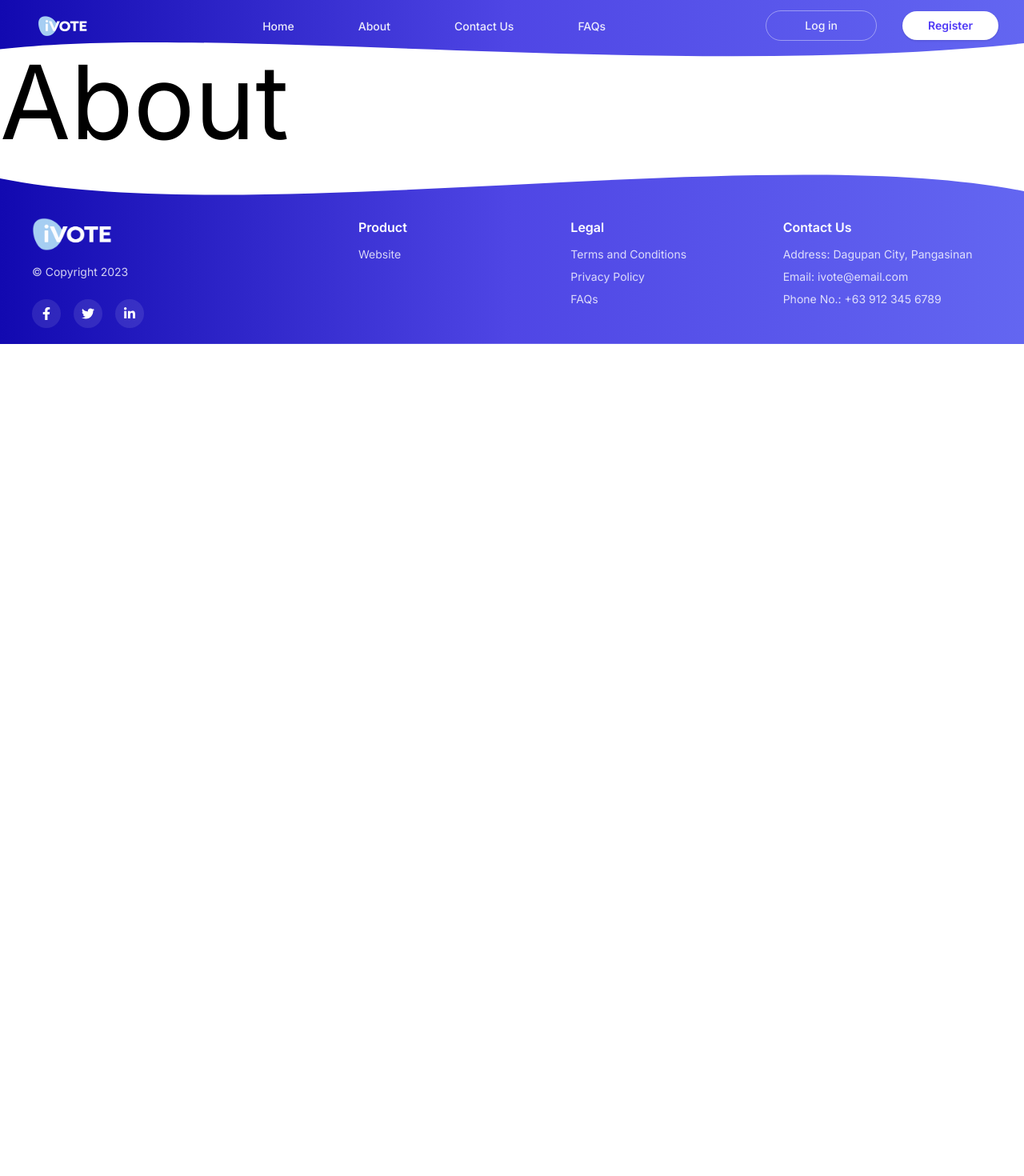
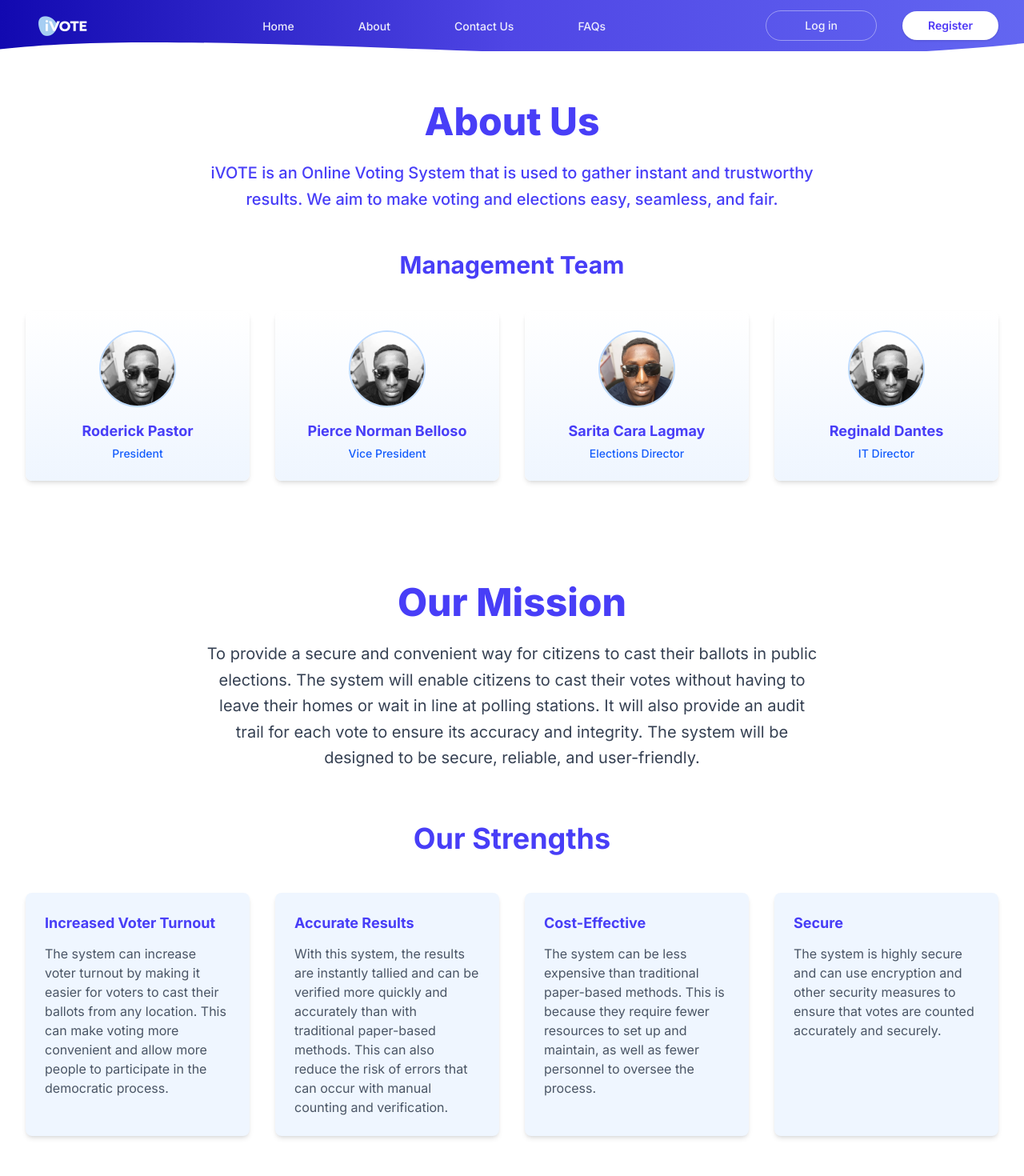
Before and after one commit to david-taiwo/i-VOTE-, a Next.js app: page /about in a window 1280 px wide. Shown: the top 1470 px of the page at 80% size. Before the commit the page ends 800 px from the top, so only its background shows below. Built offline with nearby package versions, Linux system fonts and the light colour scheme.

Commit message:
completed the about section and its responsiveness

```diff
--- a/app/(public)/about/page.tsx
+++ b/app/(public)/about/page.tsx
@@ -1,11 +1,141 @@
 import React from 'react'
+import Image from 'next/image'
 
-const page = () => {
+const About = () => {
+  const teamMembers = [
+    {
+      name: "Roderick Pastor",
+      title: "President",
+      image: "/profImg1.jpg"
+    },
+    {
+      name: "Pierce Norman Belloso",
+      title: "Vice President",
+      image: "/profImg1.jpg"
+    },
+    {
+      name: "Sarita Cara Lagmay",
+      title: "Elections Director",
+      image: "/profImg2.jpg"
+    },
+    {
+      name: "Reginald Dantes",
+      title: "IT Director",
+      image: "/profImg1.jpg"
+    }
+  ]
+
+  const strengths = [
+    {
+      title: "Increased Voter Turnout",
+      description: "The system can increase voter turnout by making it easier for voters to cast their ballots from any location. This can make voting more convenient and allow more people to participate in the democratic process."
+    },
+    {
+      title: "Accurate Results",
+      description: "With this system, the results are instantly tallied and can be verified more quickly and accurately than with traditional paper-based methods. This can also reduce the risk of errors that can occur with manual counting and verification."
+    },
+    {
+      title: "Cost-Effective",
+      description: "The system can be less expensive than traditional paper-based methods. This is because they require fewer resources to set up and maintain, as well as fewer personnel to oversee the process."
+    },
+    {
+      title: "Secure",
+      description: "The system is highly secure and can use encryption and other security measures to ensure that votes are counted accurately and securely."
+    }
+  ]
+
   return (
     <div>
-      <h1 className='text-9xl'>About</h1>
+      {/* About Us Section */}
+      <section className="bg-white py-16 px-6 md:px-8">
+        <div className="max-w-7xl mx-auto text-center text-[#483ef7]">
+          {/* About Us Title */}
+          <h2 className="text-4xl md:text-5xl font-extrabold mb-6">
+            About Us
+          </h2>
+
+          <p className="text-lg md:text-xl max-w-3xl mx-auto mb-12 leading-relaxed font-medium">
+            iVOTE is an Online Voting System that is used to gather instant and trustworthy results. We aim to make voting and elections easy, seamless, and fair.
+          </p>
+
+          {/* Management Team Title */}
+          <h3 className="text-2xl md:text-3xl font-bold mb-10">
+            Management Team
+          </h3>
+
+          {/* Management Team Grid */}
+          <div className="grid grid-cols-1 sm:grid-cols-2 lg:grid-cols-4 gap-6 md:gap-8">
+            {teamMembers.map((member, index) => (
+              <div
+                key={index}
+                className="bg-gradient-to-t from-blue-50 to-white rounded-lg p-6 text-center shadow-md hover:shadow-lg transition-shadow duration-300"
+              >
+                {/* Team Member Image */}
+                <div className="w-24 h-24 mx-auto mb-4 rounded-full overflow-hidden flex items-center justify-center border-2 border-blue-200">
+                  <Image
+                    src={member.image}
+                    alt={member.name}
+                    width={96}
+                    height={96}
+                    className="object-cover w-full h-full"
+                  />
+                </div>
+
+                {/* Team Member Name */}
+                <h4 className="text-lg font-bold mb-1">
+                  {member.name}
+                </h4>
+
+                {/* Team Member Title */}
+                <p className="text-sm text-blue-600 font-medium">
+                  {member.title}
+                </p>
+              </div>
+            ))}
+          </div>
+        </div>
+      </section>
+
+      {/* Mission & Strengths Section */}
+      <section className="bg-white py-16 px-6 md:px-8">
+        <div className="max-w-7xl mx-auto text-[#483ef7]">
+          {/* Mission Section */}
+          <div className="text-center mb-16">
+            <h2 className="text-4xl md:text-5xl font-extrabold mb-6">
+              Our Mission
+            </h2>
+            <p className="text-lg md:text-xl text-gray-700 max-w-3xl mx-auto leading-relaxed">
+              To provide a secure and convenient way for citizens to cast their ballots in public elections. The system will enable citizens to cast their votes without having to leave their homes or wait in line at polling stations. It will also provide an audit trail for each vote to ensure its accuracy and integrity. The system will be designed to be secure, reliable, and user-friendly.
+            </p>
+          </div>
+
+          {/* Strengths Section */}
+          <div>
+            <h3 className="text-3xl md:text-4xl font-bold text-center mb-12">
+              Our Strengths
+            </h3>
+
+            {/* Strengths Grid */}
+            <div className="grid grid-cols-1 sm:grid-cols-2 lg:grid-cols-4 gap-6 md:gap-8">
+              {strengths.map((strength, index) => (
+                <div
+                  key={index}
+                  className="bg-blue-50 p-6 rounded-lg shadow-md hover:shadow-lg transition-shadow duration-300"
+                >
+                  <h4 className="text-lg font-bold mb-3">
+                    {strength.title}
+                  </h4>
+                  <p className="text-gray-600">
+                    {strength.description}
+                  </p>
+                </div>
+              ))}
+            </div>
+          </div>
+        </div>
+      </section>
     </div>
   )
 }
 
-export default page
+export default About
--- a/app/(public)/page.tsx
+++ b/app/(public)/page.tsx
@@ -6,11 +6,12 @@ import Link from 'next/link'
 const Home = () => {
   return (
     <div>
+
       {/* Hero Section */}
       <section className="relative lg:min-h-[85vh] bg-white flex items-center">
       {/* <div className="absolute inset-0 bg-gradient-to-br from-indigo-50 via-white to-blue-50 -z-10" /> */}
 
-      <div className="w-full max-w-7xl mx-auto px-6 md:px-8 lg:px-12 text-[#1209b0]">
+      <div className="w-full max-w-7xl mx-auto px-6 md:px-8 lg:px-12 text-[#483ef7]">
         <div className="grid grid-cols-1 lg:grid-cols-12 items-center gap-10 lg:gap-0">
 
           {/* TEXT COL */}
@@ -62,11 +63,11 @@ const Home = () => {
       </section>
 
       {/* How It Works Section */}
-      <section className='flex flex-col items-center justify-center'>
+      <section className='flex flex-col items-center justify-center text-[#483ef7]'>
         <div aria-label="Three step process" className="w-full flex ">
           <div className="w-full">
             <div
-              className="relative bg-[#1209b0] h-auto md:h-[27vh] py-8 md:py-0 shadow-[inset_0_2px_0_rgba(0,0,0,0.06)]"
+              className="relative bg-[#180ddb] h-auto md:h-[27vh] py-8 md:py-0 shadow-[inset_0_2px_0_rgba(0,0,0,0.06)]"
             >
               {/* Mobile/Tablet layout wrapper */}
               {/* <div className="h-full max-w-full mx-auto px-4 sm:px-6 md:px-8 flex flex-col md:flex-row md:items-center gap-0 md:gap-8"> */}
@@ -75,7 +76,7 @@ const Home = () => {
                 <div
                   className="w-full sm:w-80 md:shrink-0 md:rounded-t-2xl md:w-[300px] translate-y-[-30%] md:translate-y-[-5%] rounded-t-2xl  h-auto md:h-[30vh] bg-[#c6ddf5] "
                 >
-                  <div className=" rounded-2xl md:rounded-t-xl p-5 sm:p-6 md:p-3.5 md:pt-13 md:px-6 text-center md:text-left text-[#1209b0]">
+                  <div className=" rounded-2xl md:rounded-t-xl p-5 sm:p-6 md:p-3.5 md:pt-13 md:px-6 text-center md:text-left">
                     <div className='mb-3.5'>
                       <div className="text-xs font-medium uppercase tracking-wide">
                         Step 1
@@ -92,7 +93,7 @@ const Home = () => {
                     <div className="mt-3 sm:mt-2 text-center">
                       <Link
                         href="#"
-                        className="inline-block text-[.7rem] font-semibold px-4 py-1 rounded-full bg-white border border-[#1209b0] text- shadow-md hover:shadow-lg hover:scale-105 transition-all duration-200 focus:outline-none focus:ring-2 focus:ring-[#1209b0] focus:ring-offset-2"
+                        className="inline-block text-[.7rem] font-semibold px-4 py-1 rounded-full bg-white border border-[#180ddb] text- shadow-md hover:shadow-lg hover:scale-105 transition-all duration-200 focus:outline-none focus:ring-2 focus:ring-[#1209b0] focus:ring-offset-2"
                         aria-label="Register as a Voter"
                       >
                         Register as a Voter
@@ -140,7 +141,7 @@ const Home = () => {
         </div>
 
         <div className='bg-[#c6ddf5] w-full flex items-center justify-center h-auto md:h-45'>
-          <div className='w-full mx-auto px-3 md:px-8 lg:px-12 py-6 text-[#1209b0]'>
+          <div className='w-full mx-auto px-3 md:px-8 lg:px-12 py-6 '>
             <h3 className='text-xl md:text-2xl font-semibold text-center'>
               Make your decision-making process more modern, safe, and efficient with iVOTE
             </h3>
@@ -151,8 +152,8 @@ const Home = () => {
         </div>
       </section>
       {/* Features Section */}
-      <section className='relative md:max-h-[70vh] bg-white flex overflow-hidden'>
-        <div className='max-w-7xl mx-auto px-4 sm:px-6 lg:px-8 py-2 md:py-5 md:pb-20 text-[#1209b0]'>
+      <section className='relative md:max-h-[70vh] bg-white flex overflow-hidden text-[#483ef7]'>
+        <div className='max-w-7xl mx-auto px-4 sm:px-6 lg:px-8 py-2 md:py-5 md:pb-20'>
           <h2 className='text-2xl md:text-3xl font-semibold text-center'>
             Our Features
           </h2>
--- a/app/components/Footer/index.tsx
+++ b/app/components/Footer/index.tsx
@@ -104,7 +104,7 @@ export default function Footer() {
               <div>
                 <h4 className="text-base font-semibold mb-3">Contact Us</h4>
                 <ul className="space-y-2 text-sm text-white/80">
-                  <li>Address: Dagupan City, Pangasinan</li>
+                  <li>Lagos, Nigeria</li>
                   <li>
                     Email:{' '}
                     <Link
@@ -117,7 +117,7 @@ export default function Footer() {
                   <li>
                     Phone No.:{' '}
                     <span className="hover:text-white transition-colors">
-                      +63 912 345 6789
+                      +2349013679054
                     </span>
                   </li>
                 </ul>
```
Also changed, not shown: public/profImg1.jpg (added), public/profImg2.jpg (added).
